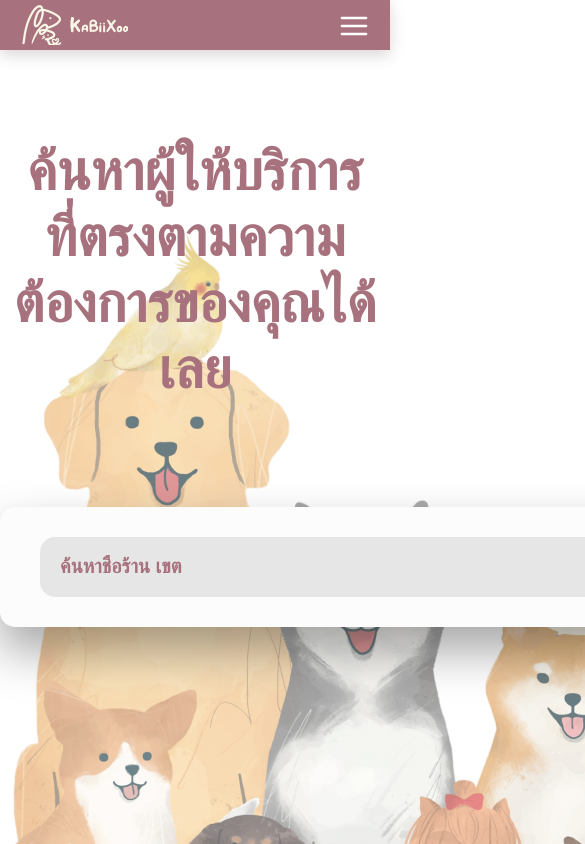
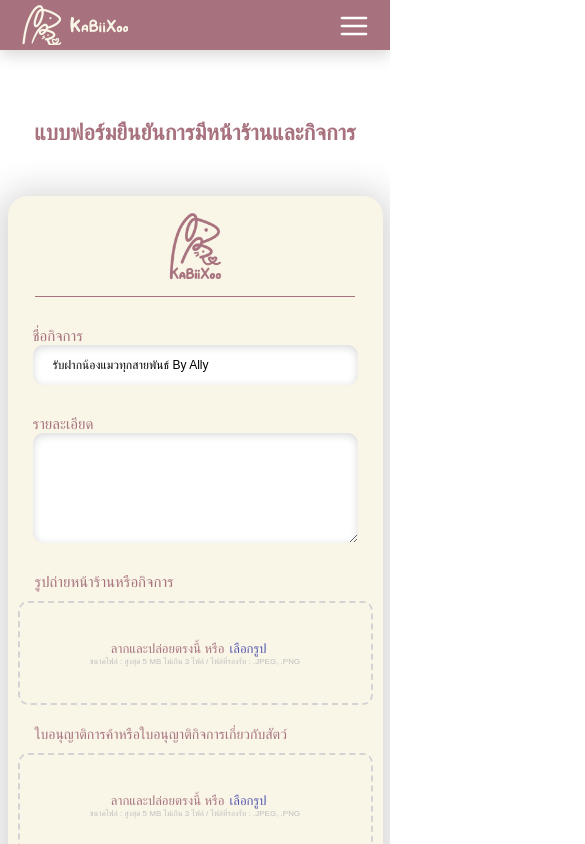
Before and after one commit to Cchopksd/kabiixoo, a React (Create React App) app: page / in a window 390 px wide. Shown: the top 844 px of the page, 585 px wide, since content can reach past the window. Built offline with nearby package versions, Linux system fonts and the light colour scheme; a web font is replaced by a local one.

Commit message:
สร้างหน้า ComfirmBusiness ที่รองรับ Responsive ในทุก Device

```diff
--- a/src/App.jsx
+++ b/src/App.jsx
@@ -13,6 +13,7 @@ import Article from './pages/Article';
 import EditProfile from './pages/EditProfile';
 import TermOfService from './pages/TermOfService';
 import ReportProvider from './pages/ReportProvider';
+import ConfirmBusiness from './pages/ConfirmBusiness';
 
 function App() {
   return (
@@ -21,7 +22,7 @@ function App() {
       {/* หากต้องการไม่ให้ Navbar แสดงในหน้าไหนให้นำ tag Route ใส่ไว้ข้างนอก tag Route ใหญ่ */}
         <Routes>
           <Route path="/" element={<Navbar/>}>
-            <Route index  element={<Home />}/>
+            <Route index  element={<ConfirmBusiness />}/>
             <Route path="article" element={<Article />}/>
             <Route path="about" element={<About />}/>
             <Route path="signin" element={<SignIn />}/>
--- /dev/null
+++ b/src/pages/ConfirmBusiness.css
@@ -0,0 +1,172 @@
+.confirm-container {
+    display: flex;
+    flex-direction: column;
+    width: 900px;
+    margin: 70px auto;
+}
+.comfirm-title {
+    text-align: center;
+    font-size: 45px;
+    color: #A7727D;
+    font-weight: bold;
+    margin-bottom: 50px;
+}
+.comfirm-form-box {
+    width: 900px;
+    display: flex;
+    flex-direction: column;
+    align-items: center;
+    border-radius: 30px;
+    background-color: #F9F5E7;
+    box-shadow:0px 5px 35px 10px rgba(0,0,0,0.16);
+}
+.comfirm-logo {
+    padding: 0 230px;
+    margin: auto;
+    margin-bottom: 30px;
+    width: 200px;
+    border-bottom: 1px solid #A7727D;
+}
+.businessName-box, .businessDesc-box {
+    display: flex;
+    flex-direction: column;
+    margin-bottom: 30px;
+}
+.confirm-info-title {
+    font-size: 25px;
+    color: #A7727D;
+}
+.input-businessName {
+    width: 600px;
+    height: 0px;
+    padding: 30px;
+    font-size: 16px;
+    background-color: #FFFFFF;
+    border: none;
+    border-radius: 10px;
+    outline: none;
+    box-shadow: inset 0 2px 8px rgba(0,0,0,0.16);
+}
+.input-businessDesc {
+    width: 600px;
+    height: 150px;
+    padding: 30px;
+    font-size: 16px;
+    background-color: #FFFFFF;
+    border: none;
+    border-radius: 10px;
+    outline: none;
+    box-shadow: inset 0 2px 8px rgba(0,0,0,0.16);
+}
+.businessStorePic-box, .businessLicensePic-box {
+    width: 650px;
+}
+.comfirm-business-btn {
+    background-color: #A7727D;
+    color: aliceblue;
+    font-size: 22px;
+    width: 220px;
+    height: 55px;
+    border: none;
+    border-radius: 20px;
+    margin: 30px auto ;
+    margin-bottom: 50px;
+}
+.comfirm-business-btn:hover {
+    background: #F8EAD8;
+    color: #000000;
+    cursor: pointer;
+    transition: 0.5s ease;
+}
+
+/* จอ tablet */
+@media screen and (min-width : 700px) and (max-width : 990px){
+    .confirm-container {
+        width: 660px;
+    }
+    .comfirm-title {
+        font-size: 35px;
+    }
+    .comfirm-form-box {
+        width: 660px;
+    }
+    .comfirm-logo {
+        padding: 0 180px;
+        width: 140px;
+    }
+    .confirm-info-title {
+        font-size: 20px;
+        color: #A7727D;
+    }
+    .input-businessName {
+        width: 440px;
+        height: 0px;
+        padding: 30px;
+        font-size: 14px;
+    }
+    .input-businessDesc {
+        width: 440px;
+        height: 100px;
+        padding: 30px;
+        font-size: 14px;
+    }
+    .businessStorePic-box, .businessLicensePic-box {
+        width: 490px;
+    }
+    .comfirm-business-btn {
+        font-size: 19px;
+        width: 200px;
+        height: 55px;
+    }
+}
+
+/* จอ Mobile */
+@media screen and (min-width : 0px) and (max-width : 700px){
+    .confirm-container {
+        width: 375px;
+    }
+    .comfirm-title {
+        font-size: 22px;
+    }
+    .comfirm-form-box {
+        width: 375px;
+        border-radius: 20px;
+    }
+    .comfirm-logo {
+        padding: 0 110px;
+        width: 100px;
+    }
+    .confirm-info-title {
+        font-size: 15px;
+        color: #A7727D;
+    }
+    .license{
+        margin-left: 17px;
+        font-size: 14px;
+        color: #A7727D;
+    }
+    .storePic {
+        margin-left: 17px;
+    }
+    .input-businessName {
+        width: 285px;
+        height: 0px;
+        padding: 20px;
+        font-size: 12px;
+    }
+    .input-businessDesc {
+        width: 285px;
+        height: 70px;
+        padding: 20px;
+        font-size: 12px;
+    }
+    .businessStorePic-box, .businessLicensePic-box {
+        width: 355px;
+    }
+    .comfirm-business-btn {
+        font-size: 17px;
+        width: 160px;
+        height: 45px;
+        margin: 30px auto ;
+    }
+}
--- /dev/null
+++ b/src/pages/ConfirmBusiness.jsx
@@ -0,0 +1,37 @@
+import React, { useState } from "react";
+import "./ConfirmBusiness.css"
+import ImageUploader from "../components/ImageUploader";
+
+const ConfirmBusiness = () => {
+
+    const [businessName, setBusinessName] = useState("รับฝากน้องแมวทุกสายพันธ์ By Ally")
+    const [businessDesc, setBusinessDesc] = useState("")
+
+    return (
+        <div className="confirm-container">
+            <label className="comfirm-title">แบบฟอร์มยืนยันการมีหน้าร้านและกิจการ</label>
+            <div className="comfirm-form-box">
+                <img className="comfirm-logo" src={require("../images/logo3.png")} alt="" />
+                <div className="businessName-box">
+                    <label className="confirm-info-title">ชื่อกิจการ</label>
+                    <input className="input-businessName" type="text" value={businessName} onChange={(event)=>setBusinessName(event.target.value)}/>
+                </div>
+                <div className="businessDesc-box">
+                    <label className="confirm-info-title">รายละเอียด</label>
+                    <textarea className="input-businessDesc" type="text" value={businessDesc} onChange={(event)=>setBusinessName(event.target.value)}/>
+                </div>
+                <div className="businessStorePic-box">
+                    <label className="confirm-info-title storePic">รูปถ่ายหน้าร้านหรือกิจการ</label>
+                    <ImageUploader/>
+                </div>
+                <div className="businessLicensePic-box">
+                    <label className="confirm-info-title license">ใบอนุญาติการค้าหรือใบอนุญาติกิจการเกี่ยวกับสัตว์</label>
+                    <ImageUploader/>
+                </div>
+                <button className="comfirm-business-btn">ส่งแบบฟอร์ม</button>
+            </div>
+        </div>
+    );
+}
+
+export default ConfirmBusiness;
```
Also changed, not shown: src/images/logo3.png (added).
